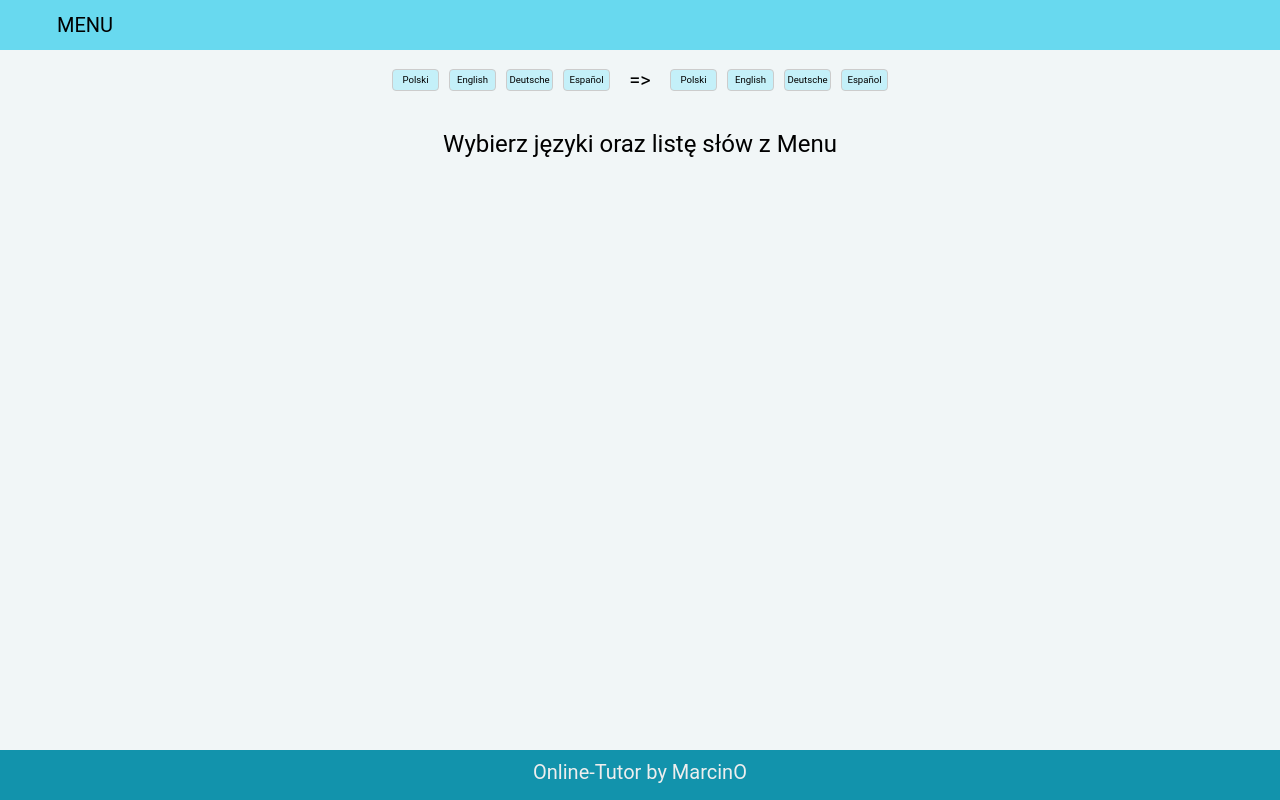
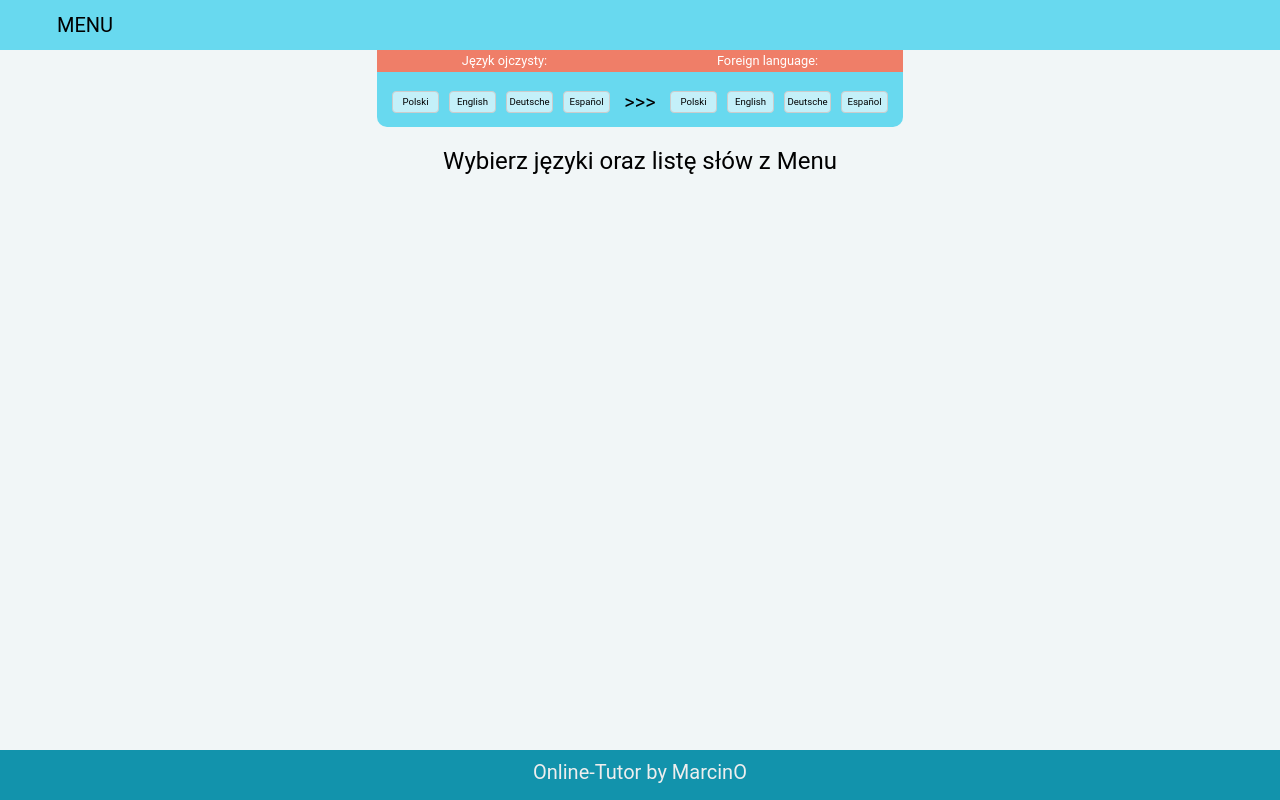
Before and after one commit to MarcinOstaszewski/online-tutor, a React (Create React App) app: page / in a window 1280 px wide. Built offline with nearby package versions, Linux system fonts and the light colour scheme.

Commit message:
add language names in Selector

```diff
--- a/src/containers/LanguagesSelector/LanguagesSelector.js
+++ b/src/containers/LanguagesSelector/LanguagesSelector.js
@@ -5,15 +5,23 @@ import styles from './LanguagesSelector.module.css';
 
 const LanguagesSelector = (props) => {
 
+    // console.log(props.isActive)
+
+
     return (
-        <div className={styles.Centered}>
+        <div >
+            <div className={styles.LangInfo}>
+                <div>Język ojczysty:</div>
+                <div>Foreign language:</div>
+            </div>
+            <div className={styles.Selector}>
                 <LanguageSelect
                     languageClicked={props.langChosenHandler}
                     languages={props.languages}
                     isActive={props.isActive}
                     role="q"
                     />
-            <div className={styles.Divider}> => </div>
+                <div className={styles.Divider}> >>> </div>
                 <LanguageSelect
                     languageClicked={props.langChosenHandler}
                     languages={props.languages}
@@ -21,6 +29,7 @@ const LanguagesSelector = (props) => {
                     role="a"
                     />
             </div>
+        </div>
      );
 }
 
--- a/src/containers/LanguagesSelector/LanguagesSelector.module.css
+++ b/src/containers/LanguagesSelector/LanguagesSelector.module.css
@@ -1,8 +1,22 @@
-.Centered {
-    margin: 10px;
+.LangInfo {
+    font-size: 0.8rem;
+    line-height: 1.4rem;
+    display: flex;
+    flex-flow: row nowrap;
+    justify-content: space-around;
+    background-color: #ef7e68;
+    color: white;
+}
+.LangInfo div {
+    padding: 0 15px;
+}
+.Selector {
+    padding: 10px 10px 5px 10px;
+    border-radius: 0 0 10px 10px;
     display: flex;
     flex-flow: row nowrap;
     justify-content: space-between;
+    background-color: #68d9ef;
 }
 .Divider {
     width: 50px;
```
Lines whose indentation alone changed are shown as unchanged.
